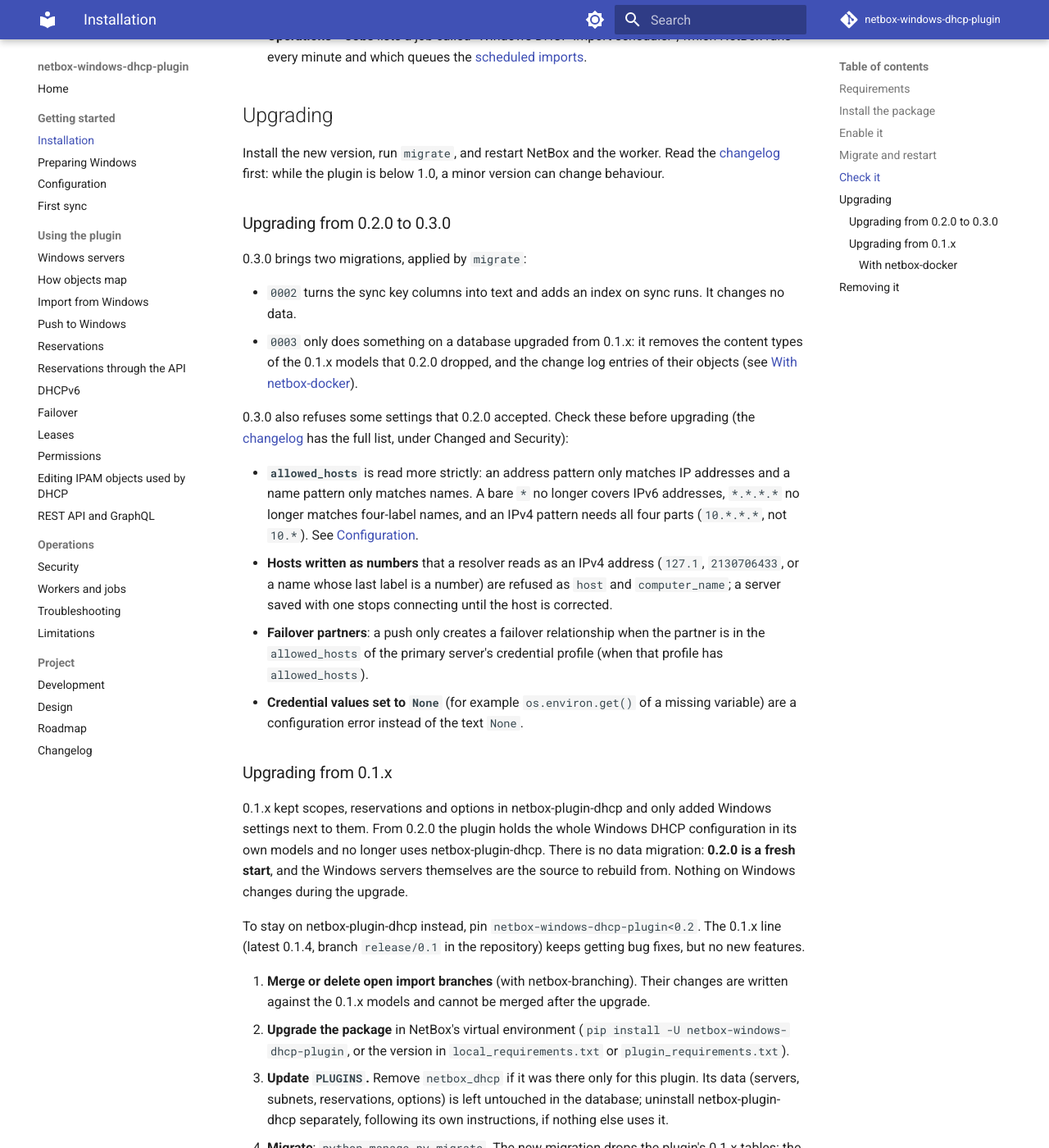
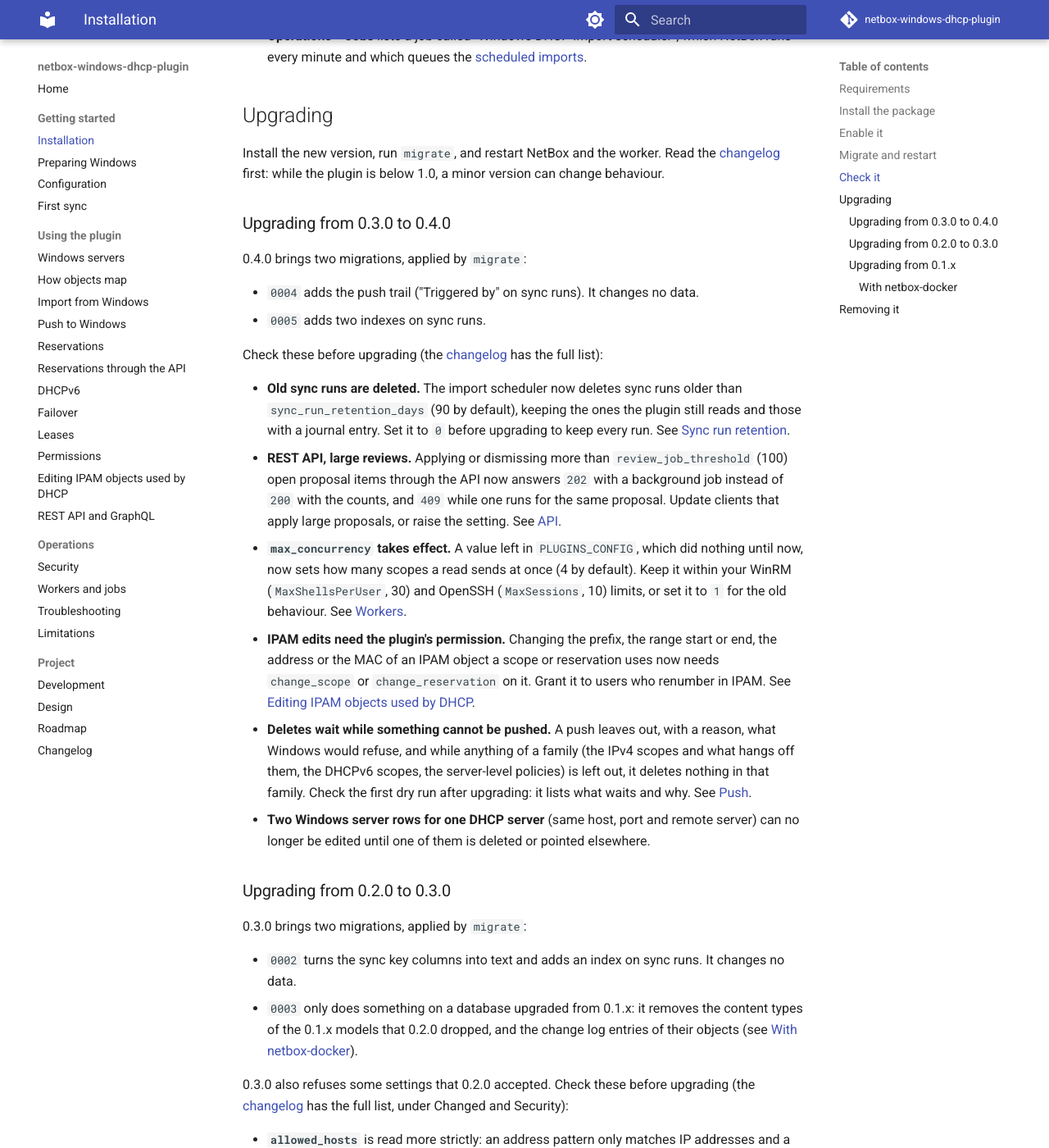
Before and after one commit to thomaschristory/netbox-windows-dhcp-plugin, an MkDocs documentation site: the page built from docs/installation.md, in a window 1280 px wide and 1400 px high, scrolled down 2193 px. Shown: the whole window at 82% size. Built offline with MkDocs 1.6.1 and Material for MkDocs 9.7.7, drawn with Linux system fonts in a browser that asks for light colours; comment, search, counter and statistics services are not loaded.

Commit message:
Release 0.4.0 (#131)
Version 0.4.0, the Unreleased changelog dated 2026-11-18 with an intro and
upgrade pointers, an "Upgrading from 0.3.0 to 0.4.0" section in the
installation guide, README status and compatibility rows, and ROADMAP
item 9 marked done with the lab results.

Claude-Session: https://claude.ai/code/session_01HqtbCAah5dJpx3bFZzufYj

Co-authored-by: Thomas Christory <thomaschristory@users.noreply.github.com>

```diff
--- a/docs/installation.md
+++ b/docs/installation.md
@@ -96,6 +96,35 @@ Restart the worker as well as the web service: the worker runs every job, and it
 
 Install the new version, run `migrate`, and restart NetBox and the worker. Read the [changelog](changelog.md) first:
 while the plugin is below 1.0, a minor version can change behaviour.
+
+### Upgrading from 0.3.0 to 0.4.0
+
+0.4.0 brings two migrations, applied by `migrate`:
+
+- `0004` adds the push trail ("Triggered by" on sync runs). It changes no data.
+- `0005` adds two indexes on sync runs.
+
+Check these before upgrading (the [changelog](changelog.md) has the full list):
+
+- **Old sync runs are deleted.** The import scheduler now deletes sync runs older than `sync_run_retention_days`
+  (90 by default), keeping the ones the plugin still reads and those with a journal entry. Set it to `0` before
+  upgrading to keep every run. See [Sync run retention](workers.md#sync-run-retention).
+- **REST API, large reviews.** Applying or dismissing more than `review_job_threshold` (100) open proposal items
+  through the API now answers `202` with a background job instead of `200` with the counts, and `409` while one runs
+  for the same proposal. Update clients that apply large proposals, or raise the setting. See [API](api.md).
+- **`max_concurrency` takes effect.** A value left in `PLUGINS_CONFIG`, which did nothing until now, now sets how
+  many scopes a read sends at once (4 by default). Keep it within your WinRM (`MaxShellsPerUser`, 30) and OpenSSH
+  (`MaxSessions`, 10) limits, or set it to `1` for the old behaviour. See
+  [Workers](workers.md#timeouts-and-concurrency).
+- **IPAM edits need the plugin's permission.** Changing the prefix, the range start or end, the address or the MAC
+  of an IPAM object a scope or reservation uses now needs `change_scope` or `change_reservation` on it. Grant it to
+  users who renumber in IPAM. See [Editing IPAM objects used by DHCP](ipam-edits.md).
+- **Deletes wait while something cannot be pushed.** A push leaves out, with a reason, what Windows would refuse, and
+  while anything of a family (the IPv4 scopes and what hangs off them, the DHCPv6 scopes, the server-level policies)
+  is left out, it deletes nothing in that family. Check the first dry run after upgrading: it lists what waits and
+  why. See [Push](push.md).
+- **Two Windows server rows for one DHCP server** (same host, port and remote server) can no longer be edited until
+  one of them is deleted or pointed elsewhere.
 
 ### Upgrading from 0.2.0 to 0.3.0
 
--- a/netbox_windows_dhcp_plugin/version.py
+++ b/netbox_windows_dhcp_plugin/version.py
@@ -1 +1 @@
-__version__ = "0.3.0"
+__version__ = "0.4.0"
```
Also changed, not shown: CHANGELOG.md (+18 -11 lines), README.md (+8 -6 lines), docs/ROADMAP.md (+9 -5 lines), docs/index.md (+1 -1 lines).
